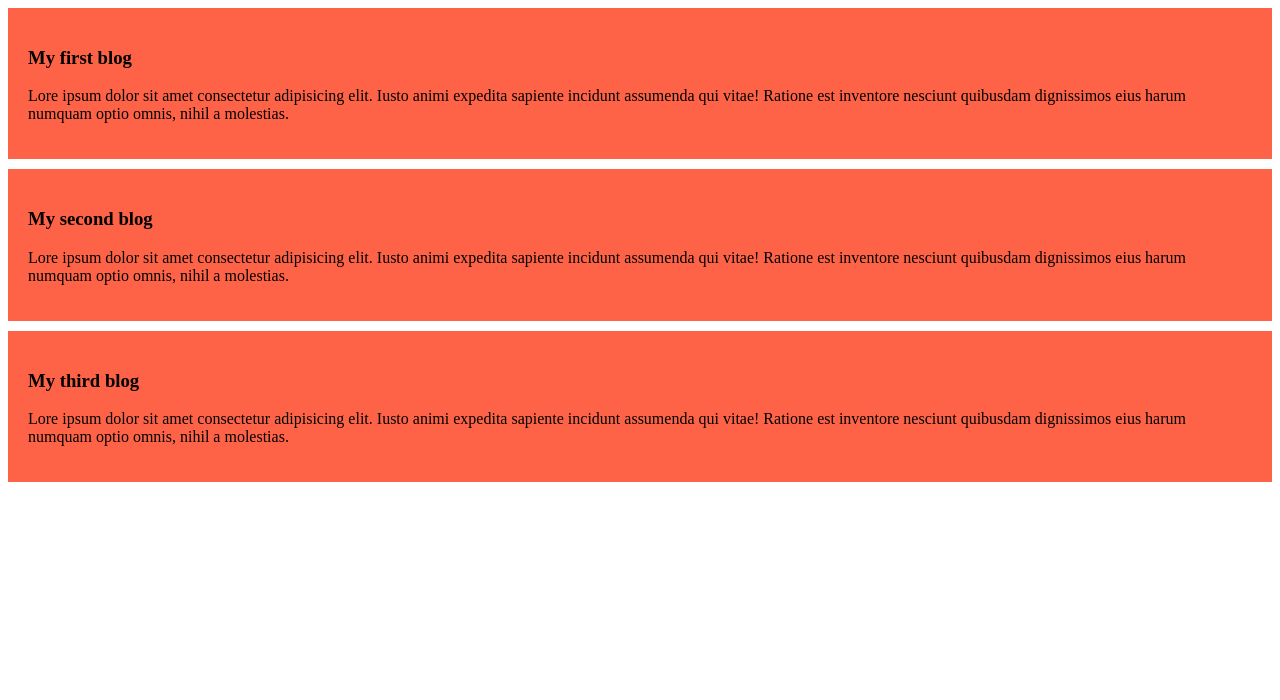
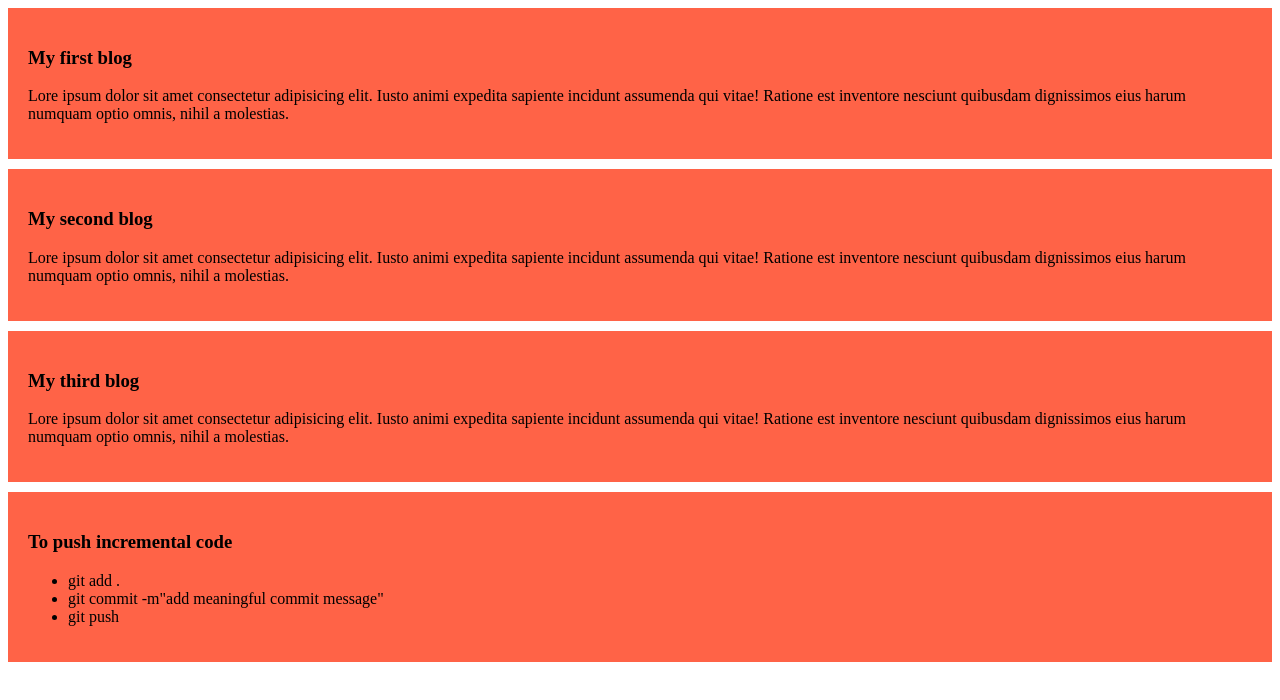
Before and after one commit to mrashid124/my-simple-website, a plain HTML site: page index.html in a window 1280 px wide. Drawn offline with Linux system fonts and the light colour scheme.

Commit message:
To push incremental

```diff
--- a/index.html
+++ b/index.html
@@ -9,6 +9,7 @@
 <body>
 
     <div>
+
         <h3>
             My first blog
         </h3>
@@ -47,6 +48,16 @@
         </p>
 
     </div>
+    <div>
+        <h3>
+            To push incremental code
+        </h3>
+        <ul>
+            <li>git add .</li>
+            <li>git commit -m"add meaningful commit message"</li>
+            <li>git push</li>
+        </ul>
+    </div>
 
 </body>
 </html>
```
